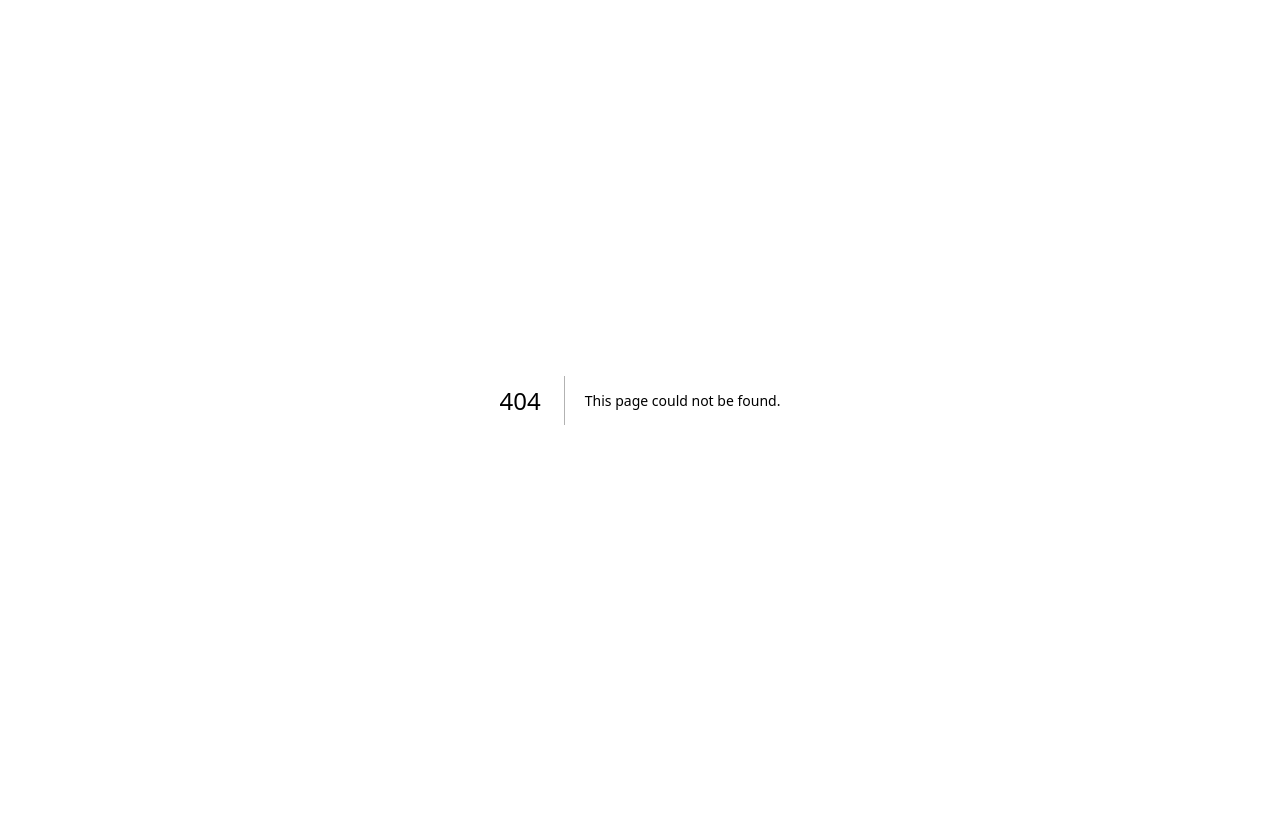
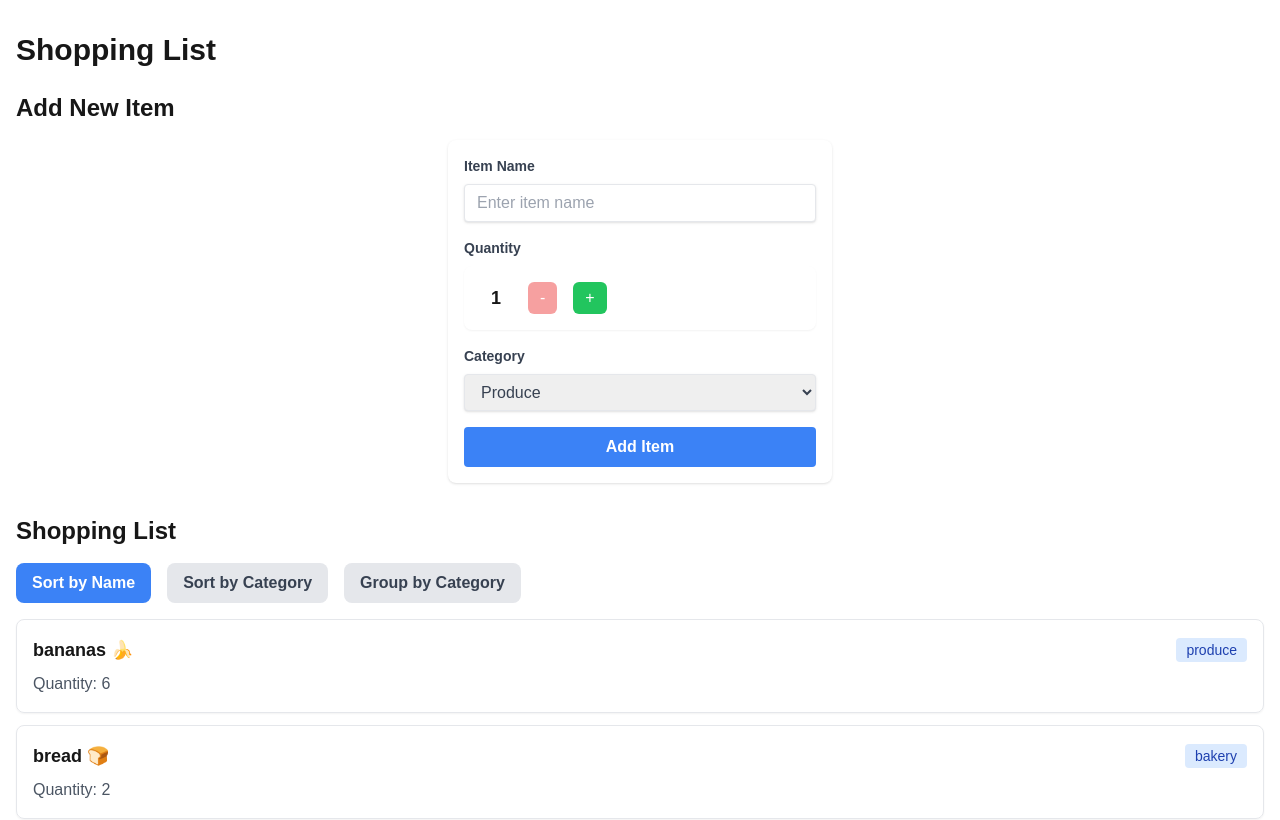
Before and after one commit to SteveGremory/cprg306-assignments, a Next.js app: page /week-7 in a window 1280 px wide. Before the commit this address had no page. Shown: the top 820 px of the page. Built offline with nearby package versions, Linux system fonts and the light colour scheme.

Commit message:
feat: week-7 assignment

```diff
--- a/app/page.js
+++ b/app/page.js
@@ -47,7 +47,7 @@ export default function Page() {
         </h1>
         <div>
           <div className="flex flex-wrap justify-center gap-8">
-            {[2, 3, 4, 5].map((week) => (
+            {[2, 3, 4, 5, 6, 7].map((week) => (
               <SkeuomorphicNote key={week} week={week} href={`/week-${week}`} />
             ))}
           </div>
--- /dev/null
+++ b/app/week-7/item-list.js
@@ -0,0 +1,120 @@
+"use client";
+
+import React, { useState } from "react";
+
+const Item = ({ name, quantity, category }) => {
+  return (
+    <li className="border border-gray-200 rounded-lg p-4 shadow-sm hover:shadow-md transition-shadow duration-200">
+      <div className="flex justify-between items-center">
+        <span className="text-lg font-semibold">{name}</span>
+        <span className="bg-blue-100 text-blue-800 text-sm font-medium px-2.5 py-0.5 rounded">
+          {category}
+        </span>
+      </div>
+      <div className="mt-2">
+        <span className="text-gray-600">Quantity: {quantity}</span>
+      </div>
+    </li>
+  );
+};
+
+const ItemList = ({ items }) => {
+  const [sortBy, setSortBy] = useState("name");
+
+  const groupedItems = items.reduce((acc, item) => {
+    const category = item.category;
+    if (!acc[category]) {
+      acc[category] = [];
+    }
+    acc[category].push(item);
+    return acc;
+  }, {});
+
+  const sortedItems = [...items].sort((a, b) => {
+    if (sortBy === "name") {
+      return a.name.localeCompare(b.name);
+    } else if (sortBy === "category") {
+      return a.category.localeCompare(b.category);
+    }
+    return 0;
+  });
+
+  const sortedGroupedItems = Object.entries(groupedItems)
+    .sort(([categoryA], [categoryB]) => categoryA.localeCompare(categoryB))
+    .map(([category, categoryItems]) => ({
+      category,
+      items: [...categoryItems].sort((a, b) => a.name.localeCompare(b.name)),
+    }));
+
+  return (
+    <div>
+      <div className="mb-4 flex gap-4">
+        <button
+          onClick={() => setSortBy("name")}
+          className={`px-4 py-2 rounded-lg font-semibold ${
+            sortBy === "name"
+              ? "bg-blue-500 text-white"
+              : "bg-gray-200 text-gray-700 hover:bg-gray-300"
+          }`}
+        >
+          Sort by Name
+        </button>
+        <button
+          onClick={() => setSortBy("category")}
+          className={`px-4 py-2 rounded-lg font-semibold ${
+            sortBy === "category"
+              ? "bg-blue-500 text-white"
+              : "bg-gray-200 text-gray-700 hover:bg-gray-300"
+          }`}
+        >
+          Sort by Category
+        </button>
+        <button
+          onClick={() => setSortBy("grouped")}
+          className={`px-4 py-2 rounded-lg font-semibold ${
+            sortBy === "grouped"
+              ? "bg-blue-500 text-white"
+              : "bg-gray-200 text-gray-700 hover:bg-gray-300"
+          }`}
+        >
+          Group by Category
+        </button>
+      </div>
+
+      {sortBy === "grouped" ? (
+        <div className="space-y-6">
+          {sortedGroupedItems.map(({ category, items }) => (
+            <div key={category}>
+              <h2 className="text-xl font-semibold mb-3 capitalize">
+                {category}
+              </h2>
+              <ul className="space-y-3">
+                {items.map((item) => (
+                  <Item
+                    key={item.id}
+                    name={item.name}
+                    quantity={item.quantity}
+                    category={item.category}
+                  />
+                ))}
+              </ul>
+            </div>
+          ))}
+        </div>
+      ) : (
+        <ul className="space-y-3">
+          {sortedItems.map((item) => (
+            <Item
+              key={item.id}
+              name={item.name}
+              quantity={item.quantity}
+              category={item.category}
+            />
+          ))}
+        </ul>
+      )}
+    </div>
+  );
+};
+
+export default ItemList;
--- /dev/null
+++ b/app/week-7/items.json
@@ -0,0 +1,74 @@
+[
+    {
+        "id": "1",
+        "name": "milk, 4 L 🥛",
+        "quantity": 1,
+        "category": "dairy"
+    },
+    {
+        "id": "2",
+        "name": "bread 🍞",
+        "quantity": 2,
+        "category": "bakery"
+    },
+    {
+        "id": "3",
+        "name": "eggs, dozen 🥚",
+        "quantity": 2,
+        "category": "dairy"
+    },
+    {
+        "id": "4",
+        "name": "bananas 🍌",
+        "quantity": 6,
+        "category": "produce"
+    },
+    {
+        "id": "5",
+        "name": "broccoli 🥦",
+        "quantity": 3,
+        "category": "produce"
+    },
+    {
+        "id": "6",
+        "name": "chicken breasts, 1 kg 🍗",
+        "quantity": 1,
+        "category": "meat"
+    },
+    {
+        "id": "7",
+        "name": "pasta sauce 🍝",
+        "quantity": 3,
+        "category": "canned goods"
+    },
+    {
+        "id": "8",
+        "name": "spaghetti, 454 g 🍝",
+        "quantity": 2,
+        "category": "dry goods"
+    },
+    {
+        "id": "9",
+        "name": "toilet paper, 12 pack 🧻",
+        "quantity": 1,
+        "category": "household"
+    },
+    {
+        "id": "10",
+        "name": "paper towels, 6 pack",
+        "quantity": 1,
+        "category": "household"
+    },
+    {
+        "id": "11",
+        "name": "dish soap 🍽️",
+        "quantity": 1,
+        "category": "household"
+    },
+    {
+        "id": "12",
+        "name": "hand soap 🧼",
+        "quantity": 4,
+        "category": "household"
+    }
+]
--- /dev/null
+++ b/app/week-7/new-item.js
@@ -0,0 +1,112 @@
+"use client";
+
+import React, { useState } from "react";
+
+const NewItem = ({ onAddItem }) => {
+  const [name, setName] = useState("");
+  const [quantity, setQuantity] = useState(1);
+  const [category, setCategory] = useState("produce");
+  const handleSubmit = (e) => {
+    e.preventDefault();
+
+    const item = {
+      name,
+      quantity,
+      category,
+    };
+
+    onAddItem(item);
+
+    setName("");
+    setQuantity(1);
+    setCategory("produce");
+  };
+
+  const increment = () => {
+    setQuantity((prevQuantity) => Math.min(prevQuantity + 1, 20));
+  };
+
+  const decrement = () => {
+    setQuantity((prevQuantity) => Math.max(prevQuantity - 1, 1));
+  };
+
+  return (
+    <form
+      onSubmit={handleSubmit}
+      className="max-w-sm mx-auto p-4 bg-white rounded-lg shadow"
+    >
+      <div className="mb-4">
+        <label className="block text-gray-700 text-sm font-bold mb-2">
+          Item Name
+        </label>
+        <input
+          type="text"
+          value={name}
+          onChange={(e) => setName(e.target.value)}
+          required
+          className="shadow appearance-none border rounded w-full py-2 px-3 text-gray-700 leading-tight focus:outline-none focus:shadow-outline"
+          placeholder="Enter item name"
+        />
+      </div>
+
+      <div className="mb-4">
+        <label className="block text-gray-700 text-sm font-bold mb-2">
+          Quantity
+        </label>
+        <div className="flex items-center space-x-4 bg-white p-4 rounded-lg shadow-sm">
+          <span className="text-lg font-semibold w-8 text-center">
+            {quantity}
+          </span>
+          <button
+            type="button"
+            onClick={decrement}
+            disabled={quantity === 1}
+            className="px-3 py-1 bg-red-500 text-white rounded-md disabled:opacity-50 disabled:cursor-not-allowed hover:bg-red-600 transition-colors"
+          >
+            -
+          </button>
+          <button
+            type="button"
+            onClick={increment}
+            disabled={quantity === 20}
+            className="px-3 py-1 bg-green-500 text-white rounded-md disabled:opacity-50 disabled:cursor-not-allowed hover:bg-green-600 transition-colors"
+          >
+            +
+          </button>
+        </div>
+      </div>
+
+      <div className="mb-4">
+        <label className="block text-gray-700 text-sm font-bold mb-2">
+          Category
+        </label>
+        <select
+          value={category}
+          onChange={(e) => setCategory(e.target.value)}
+          className="shadow border rounded w-full py-2 px-3 text-gray-700 leading-tight focus:outline-none focus:shadow-outline"
+        >
+          <option value="produce">Produce</option>
+          <option value="dairy">Dairy</option>
+          <option value="bakery">Bakery</option>
+          <option value="meat">Meat</option>
+          <option value="frozen-foods">Frozen Foods</option>
+          <option value="canned-goods">Canned Goods</option>
+          <option value="dry-goods">Dry Goods</option>
+          <option value="beverages">Beverages</option>
+          <option value="snacks">Snacks</option>
+          <option value="household">Household</option>
+          <option value="other">Other</option>
+        </select>
+      </div>
+
+      <button
+        type="submit"
+        className="bg-blue-500 hover:bg-blue-700 text-white font-bold py-2 px-4 rounded focus:outline-none focus:shadow-outline w-full"
+      >
+        Add Item
+      </button>
+    </form>
+  );
+};
+
+export default NewItem;
--- /dev/null
+++ b/app/week-7/page.js
@@ -0,0 +1,32 @@
+"use client";
+
+import React, { useState } from "react";
+import ItemList from "./item-list";
+import NewItem from "./new-item";
+import itemsData from "./items.json";
+
+const Page = () => {
+  const [items, setItems] = useState(itemsData);
+
+  const handleAddItem = (item) => {
+    setItems([...items, { ...item, id: crypto.randomUUID() }]);
+  };
+
+  return (
+    <main className="container mx-auto mt-8 px-4">
+      <h1 className="text-3xl font-bold mb-6">Shopping List</h1>
+
+      <div className="mb-8">
+        <h2 className="text-2xl font-bold mb-4">Add New Item</h2>
+        <NewItem onAddItem={handleAddItem} />
+      </div>
+
+      <div>
+        <h2 className="text-2xl font-bold mb-4">Shopping List</h2>
+        <ItemList items={items} />
+      </div>
+    </main>
+  );
+};
+
+export default Page;
```
